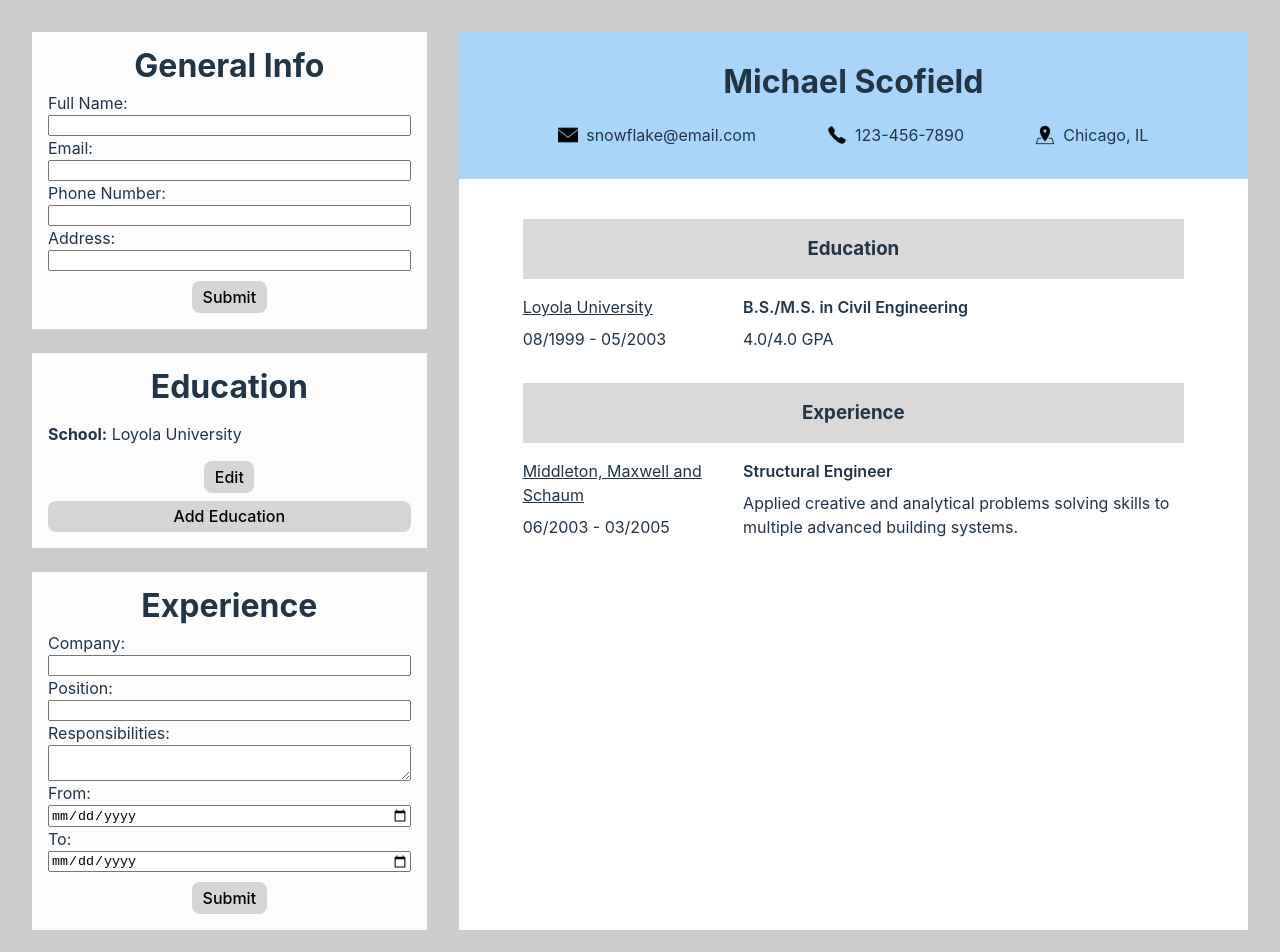
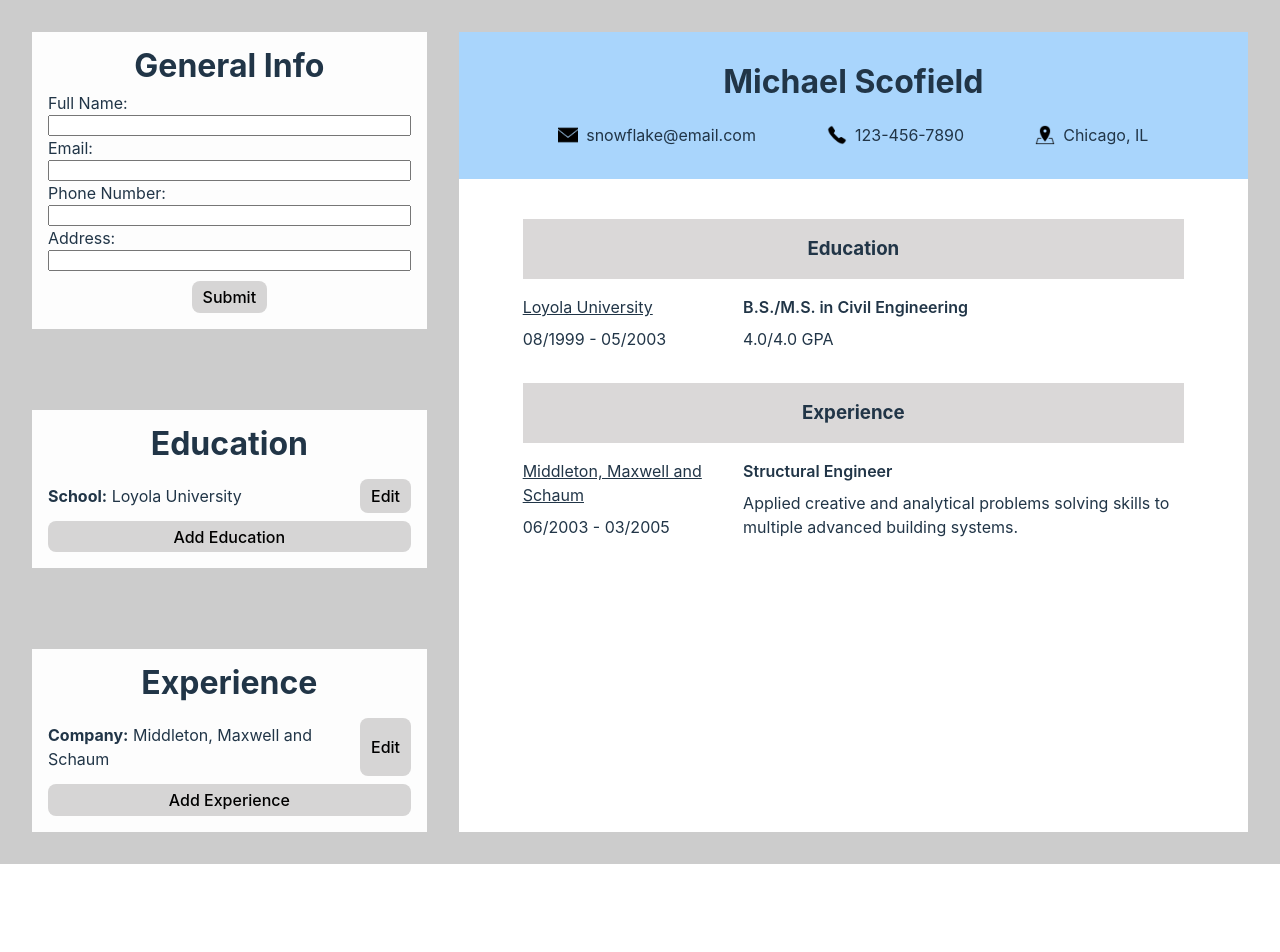
Before and after one commit to kennydn99/cv-application, a React (Vite) app: page / in a window 1280 px wide. Shown: the top 952 px of the page. After the commit the page ends 864 px from the top, so only its background shows below. Built offline with nearby package versions, Linux system fonts and the light colour scheme.

Commit message:
Refactor experienceInfo to handle multiple entries and add functionality for adding new experience

```diff
--- a/src/App.jsx
+++ b/src/App.jsx
@@ -27,13 +27,17 @@ function App() {
   ]);
 
   // State for Experience
-  const [experienceInfo, setExperienceInfo] = useState({
-    company: "",
-    position: "",
-    responsibilities: "",
-    expFromDate: "",
-    expToDate: "",
-  });
+  const [experienceInfo, setExperienceInfo] = useState([
+    {
+      company: "Middleton, Maxwell and Schaum",
+      position: "Structural Engineer",
+      responsibilities:
+        "Applied creative and analytical problems solving skills to multiple advanced building systems.",
+      expFromDate: "2003-06-01",
+      expToDate: "2005-03-01",
+      isEditing: false,
+    },
+  ]);
 
   return (
     <>
--- a/src/components/EducationSection.jsx
+++ b/src/components/EducationSection.jsx
@@ -121,9 +121,7 @@ export default function EducationSection({ educationInfo, setEducationInfo }) {
               <p>
                 <strong>School:</strong> {entry.schoolName}
               </p>
-              <div className="btn-container">
-                <button onClick={() => handleEdit(index)}>Edit</button>
-              </div>
+              <button onClick={() => handleEdit(index)}>Edit</button>
             </div>
           )}
         </div>
--- a/src/components/ExperienceSection.jsx
+++ b/src/components/ExperienceSection.jsx
@@ -5,41 +5,67 @@ export default function ExperienceSection({
   experienceInfo,
   setExperienceInfo,
 }) {
-  const [isEditing, setIsEditing] = useState(true); // Starts in editing mode
-
   // Handles form submission and switches to display mode
-  const handleSubmit = (e) => {
+  const handleSubmit = (e, index) => {
     e.preventDefault();
-    setIsEditing(false); // Switch to display mode after submitting
+    setExperienceInfo((prevState) => {
+      const updatedInfo = [...prevState];
+      updatedInfo[index].isEditing = false;
+      return updatedInfo;
+    });
   };
 
   // Switch back to editing mode
-  const handleEdit = () => {
-    setIsEditing(true);
+  const handleEdit = (index) => {
+    setExperienceInfo((prevState) => {
+      const updatedInfo = [...prevState];
+      updatedInfo[index].isEditing = true;
+      return updatedInfo;
+    });
   };
 
-  const handleChange = (e) => {
+  const handleChange = (e, index) => {
     const { name, value } = e.target;
-    setExperienceInfo((prevState) => ({
+    setExperienceInfo((prevState) => {
+      const updatedInfo = [...prevState];
+      updatedInfo[index][name] = value;
+      return updatedInfo;
+    });
+  };
+
+  const addExperienceEntry = () => {
+    setExperienceInfo((prevState) => [
       ...prevState,
-      [name]: value,
-    }));
+      {
+        company: "",
+        position: "",
+        responsibilities: "",
+        expFromDate: "",
+        expToDate: "",
+        isEditing: true,
+      },
+    ]);
+  };
+
+  const deleteExperienceEntry = (index) => {
+    setExperienceInfo((prevState) => prevState.filter((_, i) => i !== index));
   };
 
   return (
     <div className="section">
       <h1>Experience</h1>
 
-      {isEditing ? (
-        // Editable form
-        <form onSubmit={handleSubmit}>
+      {experienceInfo.map((entry, index) => (
+        <div key={index}>
+          {entry.isEditing ? (
+            <form onSubmit={(e) => handleSubmit(e, index)}>
               <div className="field">
                 <label htmlFor="company">Company: </label>
                 <input
                   type="text"
                   name="company"
-              value={experienceInfo.company}
-              onChange={handleChange}
+                  value={entry.company}
+                  onChange={(e) => handleChange(e, index)}
                 />
               </div>
               <div className="field">
@@ -47,16 +73,16 @@ export default function ExperienceSection({
                 <input
                   type="text"
                   name="position"
-              value={experienceInfo.position}
-              onChange={handleChange}
+                  value={entry.position}
+                  onChange={(e) => handleChange(e, index)}
                 />
               </div>
               <div className="field">
                 <label htmlFor="responsibilities">Responsibilities: </label>
                 <textarea
                   name="responsibilities"
-              value={experienceInfo.responsibilities}
-              onChange={handleChange}
+                  value={entry.responsibilities}
+                  onChange={(e) => handleChange(e, index)}
                 ></textarea>
               </div>
               <div className="field">
@@ -64,8 +90,8 @@ export default function ExperienceSection({
                 <input
                   type="date"
                   name="expFromDate"
-              value={experienceInfo.expFromDate}
-              onChange={handleChange}
+                  value={entry.expFromDate}
+                  onChange={(e) => handleChange(e, index)}
                 />
               </div>
               <div className="field">
@@ -73,41 +99,32 @@ export default function ExperienceSection({
                 <input
                   type="date"
                   name="expToDate"
-              value={experienceInfo.expToDate}
-              onChange={handleChange}
+                  value={entry.expToDate}
+                  onChange={(e) => handleChange(e, index)}
                 />
               </div>
               <div className="btn-container">
                 <button type="submit">Submit</button>
+                <button
+                  type="button"
+                  onClick={() => deleteExperienceEntry(index)}
+                >
+                  Delete
+                </button>
               </div>
             </form>
           ) : (
-        // Display submitted data with Edit button
             <div className="info-display">
               <p>
-            <strong>Company:</strong>{" "}
-            {experienceInfo.company || "Middleton, Maxwell and Schaum"}
+                <strong>Company:</strong> {entry.company}
               </p>
-          <p>
-            <strong>Position:</strong>{" "}
-            {experienceInfo.position || "Structural Engineer"}
-          </p>
-          <p>
-            <strong>Responsibilities:</strong>{" "}
-            {experienceInfo.responsibilities ||
-              "Applied creative and analytical problems solving skills to multiple advanced building systems."}
-          </p>
-          <p>
-            <strong>From:</strong> {experienceInfo.expFromDate || "06/2003"}
-          </p>
-          <p>
-            <strong>To:</strong> {experienceInfo.expToDate || "03/2005"}
-          </p>
-          <div className="btn-container">
-            <button onClick={handleEdit}>Edit</button>
-          </div>
+              <button onClick={() => handleEdit(index)}>Edit</button>
             </div>
           )}
         </div>
+      ))}
+
+      <button onClick={addExperienceEntry}>Add Experience</button>
+    </div>
   );
 }
--- a/src/components/Preview.jsx
+++ b/src/components/Preview.jsx
@@ -66,24 +66,28 @@ export default function Preview({
             <p>No education information available.</p>
           )}
         </div>
+        {/* Experience Section */}
         <div className="detail-preview">
           <h3>Experience</h3>
-          <div className="detail-container">
+          {experienceInfo.length > 0 ? (
+            experienceInfo.map((experience, index) => (
+              <div className="detail-container" key={index}>
                 <div className="left-detail">
-              <p>{experienceInfo.company || "Middleton, Maxwell and Schaum"}</p>
+                  <p>{experience.company}</p>
                   <p>
-                {formatDateToMonthYear(experienceInfo.expFromDate) || "06/2003"}{" "}
-                - {formatDateToMonthYear(experienceInfo.expToDate) || "03/2005"}
+                    {formatDateToMonthYear(experience.expFromDate)} -{" "}
+                    {formatDateToMonthYear(experience.expToDate)}
                   </p>
                 </div>
                 <div className="right-detail">
-              <p>{experienceInfo.position || "Structural Engineer"}</p>
-              <p>
-                {experienceInfo.responsibilities ||
-                  "Applied creative and analytical problems solving skills to multiple advanced building systems."}
-              </p>
+                  <p>{experience.position}</p>
+                  <p>{experience.responsibilities}</p>
                 </div>
               </div>
+            ))
+          ) : (
+            <p>No experience information available.</p>
+          )}
         </div>
       </div>
     </div>
--- a/src/styles/Section.css
+++ b/src/styles/Section.css
@@ -23,6 +23,8 @@ textarea {
 
 .info-display {
   margin-top: 10px;
+  display: flex;
+  justify-content: space-between;
 }
 
 .info-display p {
```
Lines whose indentation alone changed are shown as unchanged.
